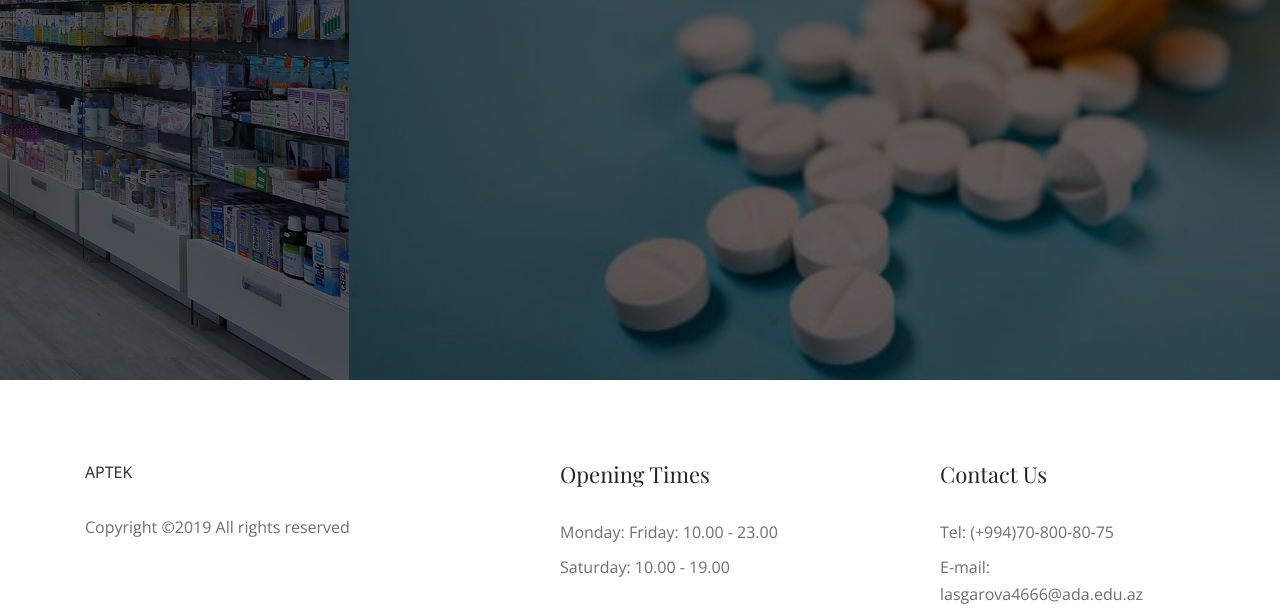
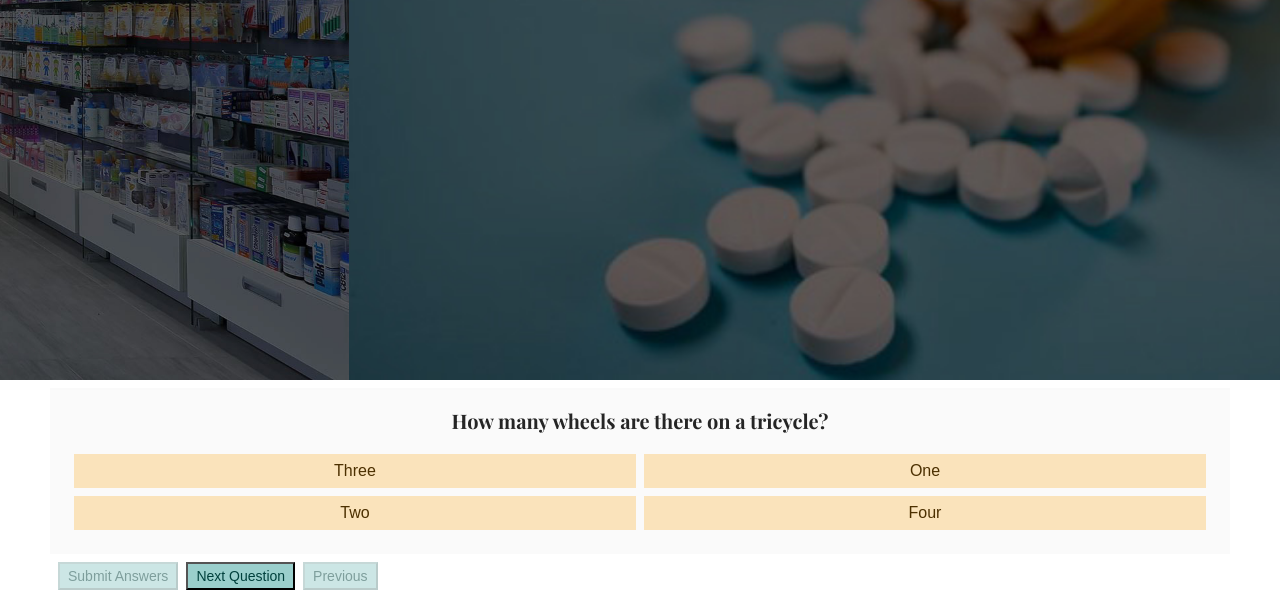
Before and after one commit to lalaasgarova/pharmacy, a website: page home.html in a window 1280 px wide. Shown: the part 491-1099 px from the top of the page. Drawn offline with nearby package versions, Linux system fonts and the light colour scheme.

Commit message:
Quiz prototype added.

```diff
--- a/css/style.css
+++ b/css/style.css
@@ -9,6 +9,150 @@
 	font-style: normal;
 }
 
+
+#quiz-buttons{
+
+}
+
+#questions {
+  margin: 0px;
+  padding: 0px;
+  font: 16px 'Source Sans Pro', sans-serif;
+  border: none;
+  box-sizing: border-box;
+}
+
+#questions {
+  background: #fff;
+  text-align: center;
+  width: 100%;
+  height: 50%;
+  margin: 0rem;
+  bottom: 0rem;
+  right: 0rem;
+}
+
+#questions {
+  display: table;
+}
+
+#questions {
+  vertical-align: middle;
+}
+
+#quiz {
+  margin: -44px 50px 0px;
+  position: relative;
+  width: calc(100% - 100px);
+}
+
+#quiz h1 {
+  color: #FAFAFA;
+  font-weight: 600;
+  font-size: 36px;
+  text-transform: uppercase;
+  text-align: left;
+  line-height: 44px;
+}
+
+#quiz button {
+  float: left;
+  margin: 8px 0px 0px 8px;
+  padding: 4px 8px;
+  background: #9ACFCC;
+  color: #00403C;
+  font-size: 14px;
+  outline: none;
+}
+
+#quiz button:hover {
+  background: #36a39c;
+  color: #FFF;
+}
+
+#quiz button:disabled {
+  opacity: 0.5;
+  background: #9ACFCC;
+  color: #00403C;
+}
+
+#question {
+  padding: 20px;
+  background: #FAFAFA;
+  text-align: center;
+}
+
+#question h2 {
+  margin-bottom: 16px;
+  font-weight: 600;
+  font-size: 20px;
+}
+
+#question input[type=radio] {
+  display: none;
+}
+
+#question label {
+  display: inline-block;
+  margin: 4px;
+  padding: 8px;
+  background: #FAE3BB;
+  color: #4C3000;
+  width: calc(50% - 8px);
+  min-width: 50px;
+}
+
+#question label:hover {
+  background: #EBBB67;
+}
+
+#question input[type=radio]:checked + label {
+  background: #CB8306;
+  color: #FAFAFA;
+}
+
+#quiz-results {
+  display: flex;
+  flex-direction: column;
+  justify-content: center;
+  position: absolute;
+  top: 44px;
+  left: 0px;
+  background: #FAFAFA;
+  width: 100%;
+  height: calc(100% - 44px);
+}
+
+#quiz-results-message {
+  display: block;
+  color: #00403C;
+  font-size: 20px;
+  font-weight: bold;
+}
+
+#quiz-results-score {
+  display: block;
+  color: #31706c;
+  font-size: 20px;
+}
+
+#quiz-results-score b {
+  color: #00403C;
+  font-weight: 600;
+  font-size: 20px;
+}
+
+#quiz-retry-button {
+
+  float: left;
+  margin: 8px 0px 0px 8px;
+  padding: 4px 8px;
+  background: #9ACFCC;
+  color: #00403C;
+  font-size: 14px;
+  outline: none;
+
+}
 /* Use the following CSS code if you want to use data attributes for inserting your icons */
 [data-icon]:before {
 	font-family: 'ElegantIcons';
--- a/home.html
+++ b/home.html
@@ -137,7 +137,21 @@
         </div>
     </section>
     <!-- Welcome Area End -->
-
+    <section id = 'questions'>
+        <div id="quiz">
+            <h1 id="quiz-name"></h1>
+           <!--  <div id='quiz-buttons'> -->
+            <button id="submit-button">Submit Answers</button>
+            <button id="next-question-button">Next Question</button>
+            <button id="prev-question-button">Previous</button>
+            <!-- </div> -->
+            <div id="quiz-results">
+                <p id="quiz-results-message"></p>
+                <p id="quiz-results-score"></p>
+                <button id="quiz-retry-button">Retry</button>
+            </div>
+        </div>
+    </section>
 
     <!-- Footer Area Start -->
     <footer class="footer-area section-padding-80-0">
@@ -212,6 +226,7 @@ Copyright &copy;<script>document.write(new Date().getFullYear());</script> All r
     <script src="js/akame.bundle.js"></script>
     <!-- Active -->
     <script src="js/default-assets/active.js"></script>
+    <script src="js/questions.js"></script>
 
 </body>
 
--- /dev/null
+++ b/js/questions.js
@@ -0,0 +1,243 @@
+// Array of all the questions and choices to populate the questions. This might be saved in some JSON file or a database and we would have to read the data in.
+var all_questions = [{
+  question_string: "What color is the sky?",
+  choices: {
+    correct: "Blue",
+    wrong: ["Pink", "Orange", "Green"]
+  }
+}, {
+  question_string: "Which of the following elements aren’t introduced in HTML5?",
+  choices: {
+    correct: "<input>",
+    wrong: ["<article>", "<footer>", "<hgroup>"]
+  }
+}, {
+  question_string: "How many wheels are there on a tricycle?",
+  choices: {
+    correct: "Three",
+    wrong: ["One", "Two", "Four"]
+  }
+}, {
+  question_string: 'Who is the main character of Harry Potter?',
+  choices: {
+    correct: "Harry Potter",
+    wrong: ["Hermione Granger", "Ron Weasley", "Voldemort"]
+  }
+}];
+
+// An object for a Quiz, which will contain Question objects.
+var Quiz = function(quiz_name) {
+  // Private fields for an instance of a Quiz object.
+  this.quiz_name = quiz_name;
+
+  // This one will contain an array of Question objects in the order that the questions will be presented.
+  this.questions = [];
+}
+
+// A function that you can enact on an instance of a quiz object. This function is called add_question() and takes in a Question object which it will add to the questions field.
+Quiz.prototype.add_question = function(question) {
+  // Randomly choose where to add question
+  var index_to_add_question = Math.floor(Math.random() * this.questions.length);
+  this.questions.splice(index_to_add_question, 0, question);
+}
+
+// A function that you can enact on an instance of a quiz object. This function is called render() and takes in a variable called the container, which is the <div> that I will render the quiz in.
+Quiz.prototype.render = function(container) {
+  // For when we're out of scope
+  var self = this;
+
+  // Hide the quiz results modal
+  $('#quiz-results').hide();
+
+  // Write the name of the quiz
+  $('#quiz-name').text(this.quiz_name);
+
+  // Create a container for questions
+  var question_container = $('<div>').attr('id', 'question').insertAfter('#quiz-name');
+
+  // Helper function for changing the question and updating the buttons
+  function change_question() {
+    self.questions[current_question_index].render(question_container);
+    $('#prev-question-button').prop('disabled', current_question_index === 0);
+    $('#next-question-button').prop('disabled', current_question_index === self.questions.length - 1);
+
+
+    // Determine if all questions have been answered
+    var all_questions_answered = true;
+    for (var i = 0; i < self.questions.length; i++) {
+      if (self.questions[i].user_choice_index === null) {
+        all_questions_answered = false;
+        break;
+      }
+    }
+    $('#submit-button').prop('disabled', !all_questions_answered);
+  }
+
+  // Render the first question
+  var current_question_index = 0;
+  change_question();
+
+  // Add listener for the previous question button
+  $('#prev-question-button').click(function() {
+    if (current_question_index > 0) {
+      current_question_index--;
+      change_question();
+    }
+  });
+
+  // Add listener for the next question button
+  $('#next-question-button').click(function() {
+    if (current_question_index < self.questions.length - 1) {
+      current_question_index++;
+      change_question();
+    }
+  });
+
+  // Add listener for the submit answers button
+  $('#submit-button').click(function() {
+    // Determine how many questions the user got right
+    var score = 0;
+    for (var i = 0; i < self.questions.length; i++) {
+      if (self.questions[i].user_choice_index === self.questions[i].correct_choice_index) {
+        score++;
+      }
+
+   $('#quiz-retry-button').click(function(reset) {
+      quiz.render(quiz_container);
+   });
+
+    }
+
+
+
+    // Display the score with the appropriate message
+    var percentage = score / self.questions.length;
+    console.log(percentage);
+    var message;
+    if (percentage === 1) {
+      message = 'Great job!'
+    } else if (percentage >= .75) {
+      message = 'You did alright.'
+    } else if (percentage >= .5) {
+      message = 'Better luck next time.'
+    } else {
+      message = 'Maybe you should try a little harder.'
+    }
+    $('#quiz-results-message').text(message);
+    $('#quiz-results-score').html('You got <b>' + score + '/' + self.questions.length + '</b> questions correct.');
+    $('#quiz-results').slideDown();
+    $('#submit-button').slideUp();
+    $('#next-question-button').slideUp();
+    $('#prev-question-button').slideUp();
+    $('#quiz-retry-button').sideDown();
+
+  });
+
+  // Add a listener on the questions container to listen for user select changes. This is for determining whether we can submit answers or not.
+  question_container.bind('user-select-change', function() {
+    var all_questions_answered = true;
+    for (var i = 0; i < self.questions.length; i++) {
+      if (self.questions[i].user_choice_index === null) {
+        all_questions_answered = false;
+        break;
+      }
+    }
+    $('#submit-button').prop('disabled', !all_questions_answered);
+  });
+}
+
+// An object for a Question, which contains the question, the correct choice, and wrong choices. This block is the constructor.
+var Question = function(question_string, correct_choice, wrong_choices) {
+  // Private fields for an instance of a Question object.
+  this.question_string = question_string;
+  this.choices = [];
+  this.user_choice_index = null; // Index of the user's choice selection
+
+  // Random assign the correct choice an index
+  this.correct_choice_index = Math.floor(Math.random(0, wrong_choices.length + 1));
+
+  // Fill in this.choices with the choices
+  var number_of_choices = wrong_choices.length + 1;
+  for (var i = 0; i < number_of_choices; i++) {
+    if (i === this.correct_choice_index) {
+      this.choices[i] = correct_choice;
+    } else {
+      // Randomly pick a wrong choice to put in this index
+      var wrong_choice_index = Math.floor(Math.random(0, wrong_choices.length));
+      this.choices[i] = wrong_choices[wrong_choice_index];
+
+      // Remove the wrong choice from the wrong choice array so that we don't pick it again
+      wrong_choices.splice(wrong_choice_index, 1);
+    }
+  }
+}
+
+// A function that you can enact on an instance of a question object. This function is called render() and takes in a variable called the container, which is the <div> that I will render the question in. This question will "return" with the score when the question has been answered.
+Question.prototype.render = function(container) {
+  // For when we're out of scope
+  var self = this;
+
+  // Fill out the question label
+  var question_string_h2;
+  if (container.children('h2').length === 0) {
+    question_string_h2 = $('<h2>').appendTo(container);
+  } else {
+    question_string_h2 = container.children('h2').first();
+  }
+  question_string_h2.text(this.question_string);
+
+  // Clear any radio buttons and create new ones
+  if (container.children('input[type=radio]').length > 0) {
+    container.children('input[type=radio]').each(function() {
+      var radio_button_id = $(this).attr('id');
+      $(this).remove();
+      container.children('label[for=' + radio_button_id + ']').remove();
+    });
+  }
+  for (var i = 0; i < this.choices.length; i++) {
+    // Create the radio button
+    var choice_radio_button = $('<input>')
+      .attr('id', 'choices-' + i)
+      .attr('type', 'radio')
+      .attr('name', 'choices')
+      .attr('value', 'choices-' + i)
+      .attr('checked', i === this.user_choice_index)
+      .appendTo(container);
+
+    // Create the label
+    var choice_label = $('<label>')
+      .text(this.choices[i])
+      .attr('for', 'choices-' + i)
+      .appendTo(container);
+  }
+
+  // Add a listener for the radio button to change which one the user has clicked on
+  $('input[name=choices]').change(function(index) {
+    var selected_radio_button_value = $('input[name=choices]:checked').val();
+
+    // Change the user choice index
+    self.user_choice_index = parseInt(selected_radio_button_value.substr(selected_radio_button_value.length - 1, 1));
+
+    // Trigger a user-select-change
+    container.trigger('user-select-change');
+  });
+}
+
+// "Main method" which will create all the objects and render the Quiz.
+$(document).ready(function() {
+  // Create an instance of the Quiz object
+  var quiz = new Quiz('My Quiz');
+
+  // Create Question objects from all_questions and add them to the Quiz object
+  for (var i = 0; i < all_questions.length; i++) {
+    // Create a new Question object
+    var question = new Question(all_questions[i].question_string, all_questions[i].choices.correct, all_questions[i].choices.wrong);
+
+    // Add the question to the instance of the Quiz object that we created previously
+    quiz.add_question(question);
+  }
+
+  // Render the quiz
+  var quiz_container = $('#quiz');
+  quiz.render(quiz_container);
+});
```
